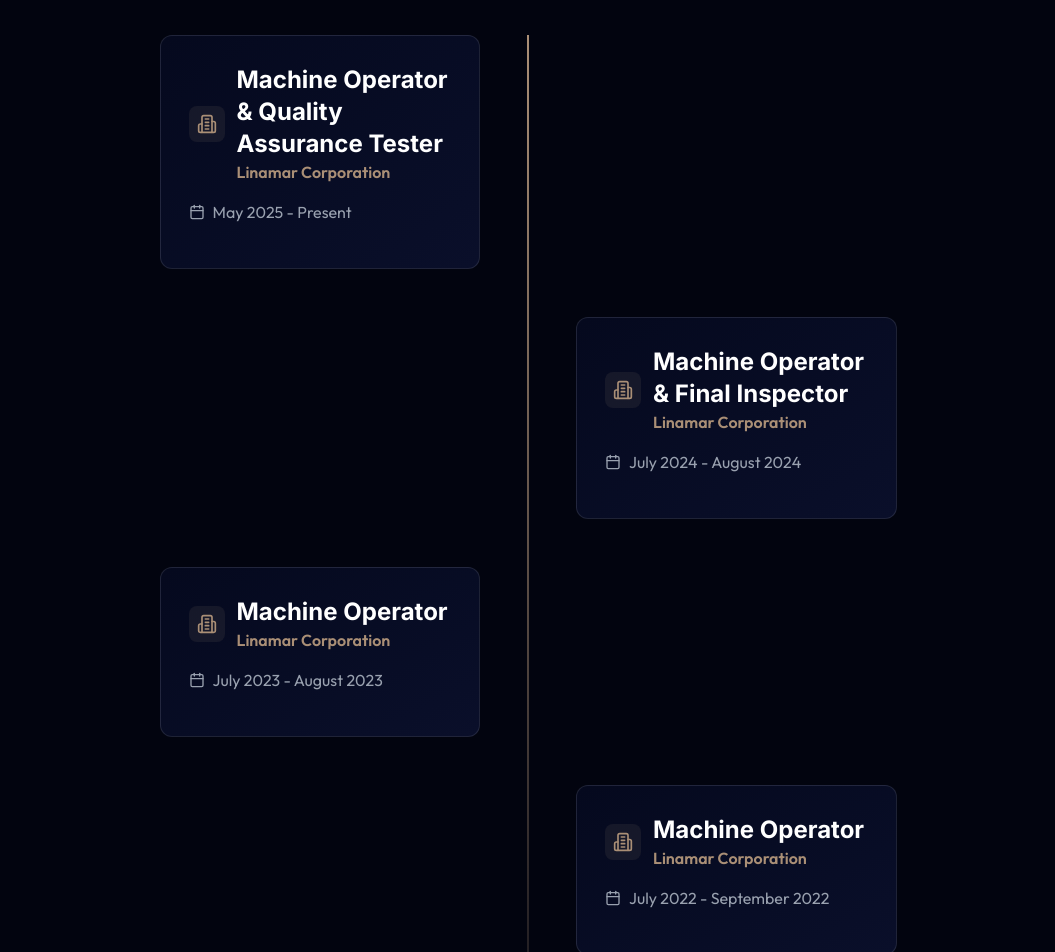
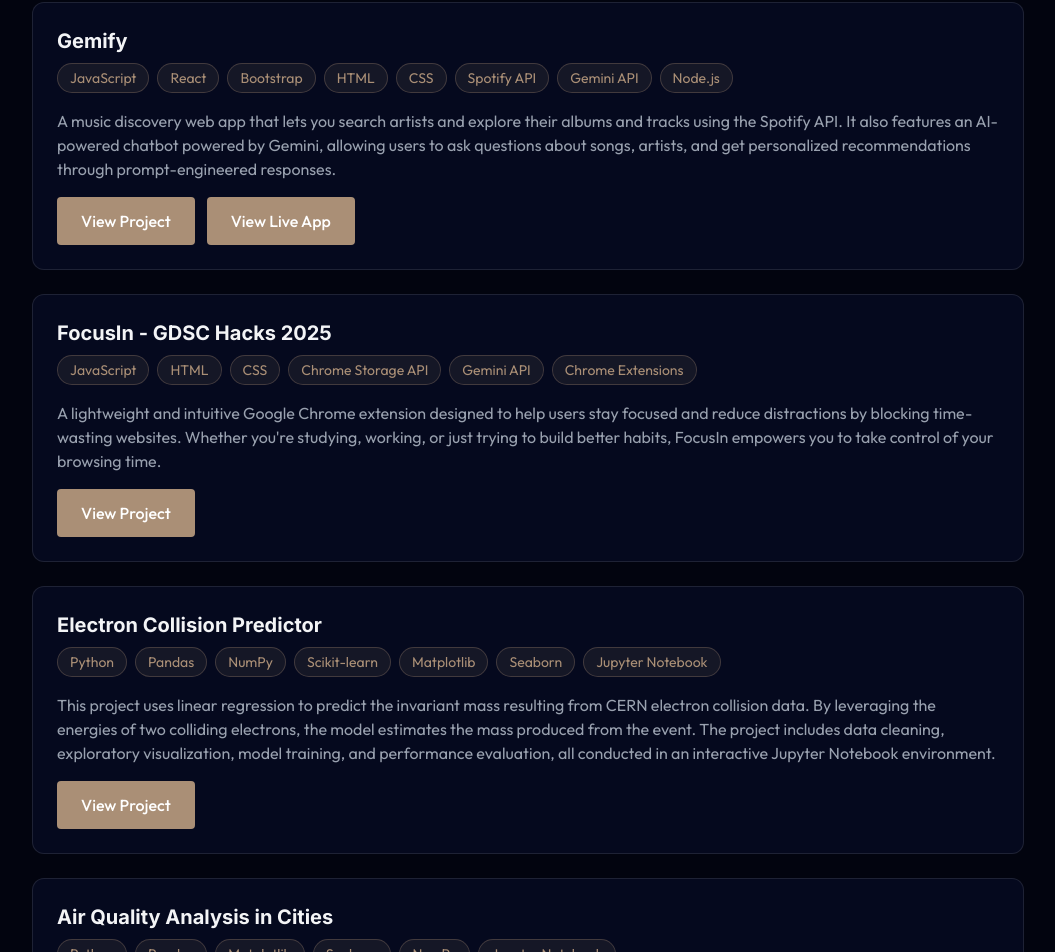
Before and after one commit to louisnguyenn/Louis-Personal-Portfolio, a React (Vite) app: page / in a window 1280 px wide. Shown: the part 2671-3623 px from the top of the page, without its empty margins (112-1167 px from the left). Built offline with nearby package versions, Linux system fonts and the light colour scheme.

Commit message:
completely remaking experience section

```diff
--- a/src/components/sections/About.jsx
+++ b/src/components/sections/About.jsx
@@ -102,7 +102,7 @@ export const About = () => {
               </p>
 
               <p className="text-gray-300 leading-relaxed text-sm sm:text-base">
-                I'm passionate about creating innovative web applications and exploring the intersection of technology and problem-solving. My experience spans from building full-stack applications with modern frameworks like React to developing Chrome extensions and conducting data analysis with Python.
+                I'm passionate about creating innovative web applications and exploring the intersection of technology and problem-solving.
               </p>
             </ScrollReveal>
           </div>
--- a/src/components/sections/Experience.jsx
+++ b/src/components/sections/Experience.jsx
@@ -1,189 +1,125 @@
 import { ScrollReveal } from '../ScrollReveal'
-import { Calendar, Building2 } from "lucide-react";
+import { ArrowRight, Github } from "lucide-react"
 
-const ExperienceCard = ({ date, title, company, index }) => {
-  const isLeft = index % 2 === 0;
+export const Experience = () => {
+  return (
+    <section id="experience" className="min-h-screen flex items-center justify-center py-12 sm:py-20 bg-[#02040F]">
+      <div className="max-w-5xl mx-auto px-4">
+        <ScrollReveal direction="up" distance={50} duration={0.8}>
+          <h2 className="text-5xl font-bold mb-4 text-white text-center">Work <span className="text-[#AA8F76]">Experience</span></h2>
+          <hr className="h-1 w-14 m-auto bg-white border-0" />
+        </ScrollReveal>
 
-  return (
-    <div className="relative mb-12 last:mb-0">
-      <div className="flex w-full items-start">
-        {/* Left side - Desktop */}
-        <div className="hidden lg:block w-1/2 pr-12">
-          {isLeft && (
-            <ScrollReveal direction="right" distance={50} duration={0.8} delay={index * 0.1}>
-              <div className="group relative bg-gradient-to-br from-[#05091e] to-[#0a0f2a] rounded-xl p-8 sm:p-7 border border-white/10 hover:border-[#AA8F76] transition-all duration-500 hover:-translate-y-2 hover:shadow-2xl hover:shadow-[#AA8F76]/20">
-                {/* Gradient overlay on hover */}
-                <div className="absolute inset-0 bg-gradient-to-r from-[#AA8F76]/5 to-transparent rounded-xl opacity-0 group-hover:opacity-100 transition-opacity duration-500"></div>
+        <ScrollReveal direction="up" distance={50} duration={0.8}>
+          <p className='text-center text-muted-foreground mb-12 mt-5 max-w-2xl mx-auto text-gray-400'>
+            My professional journey.
+          </p>
+        </ScrollReveal>
 
-                {/* Content */}
-                <div className="relative z-10">
-                  {/* Header with icons */}
-                  <div className="flex items-start justify-between mb-4">
-                    <div className="flex items-center space-x-3">
-                      <div className="p-2 bg-[#AA8F76]/10 rounded-lg group-hover:bg-[#AA8F76]/20 transition-colors duration-300">
-                        <Building2 size={20} className="text-[#AA8F76]" />
-                      </div>
-                      <div className="flex flex-col">
-                        <h3 className="text-xl sm:text-2xl font-bold text-white group-hover:text-[#AA8F76] transition-colors duration-300">
-                          {title}
-                        </h3>
-                        <span className="text-[#AA8F76] font-semibold text-sm sm:text-base">
-                          {company}
+        {/* project 1 */}
+        <ScrollReveal direction="up" distance={50} duration={0.8}>
+          <div className="grid grid-cols-1 gap-6 mb-6">
+            <div className="bg-[#05091e] relative p-6 rounded-xl border border-white/10 hover:-translate-y-1 hover:border-[#AA8F76] hover:shadow-2xl hover:shadow-[#AA8F76]/20 transition-all duration-300">
+              <h3 className="text-xl font-bold mb-2">Gemify</h3>
+
+              <div className="flex flex-wrap gap-2 mb-4">
+                {["JavaScript", "React", "Bootstrap", "HTML", "CSS", "Spotify API", "Gemini API", "Node.js"].map((tech, key) => (
+                  <span key={key} className="bg-[#AA8F76]/10 text-[#AA8F76] border border-[#AA8F76]/30 py-1 px-3 rounded-full text-sm hover:bg-blue-500/20 hover:shadow-[0_2px_8px_rgba(59,130,246,0.2)] transition duration-300">
+                    {tech}
                   </span>
-                      </div>
-                    </div>
+                ))}
               </div>
 
-                  {/* Date */}
-                  <div className="flex items-center space-x-2 mb-4">
-                    <Calendar size={16} className="text-gray-400" />
-                    <span className="text-gray-400 text-sm sm:text-base">{date}</span>
+              <p className="text-gray-400 mt-4 mb-4">
+                A music discovery web app that lets you search artists and explore their albums and tracks using the Spotify API.
+                It also features an AI-powered chatbot powered by Gemini, allowing users to ask questions about songs, artists,
+                and get personalized recommendations through prompt-engineered responses.
+              </p>
+
+              <div className="flex gap-3 items-center">
+                <a href="https://github.com/louisnguyenn/Gemify" target="_blank" className="bg-[#AA8F76] text-white py-3 px-6 rounded font-medium transition-all relative overflow-hidden hover:-translate-y-0.5 hover:bg-[#8A6F56] active:bg-white active:text-[#05091e]">View Project</a>
+                <a href="https://louisnguyenn.github.io/Gemify/" target="_blank" className="bg-[#AA8F76] text-white py-3 px-6 rounded font-medium transition-all relative overflow-hidden hover:-translate-y-0.5 hover:bg-[#8A6F56] active:bg-white active:text-[#05091e]">View Live App</a>
               </div>
             </div>
           </div>
         </ScrollReveal>
-          )}
+
+        {/* project 2*/}
+        <ScrollReveal direction="up" distance={50} duration={0.8}>
+          <div className="bg-[#05091e] relative p-6 rounded-xl border border-white/10 hover:-translate-y-1 hover:border-[#AA8F76] hover:shadow-2xl hover:shadow-[#AA8F76]/20 transition-all duration-300 mb-6">
+            <h3 className="text-xl font-bold mb-2">FocusIn - GDSC Hacks 2025</h3>
+
+            <div className="flex flex-wrap gap-2 mb-4">
+              {["JavaScript", "HTML", "CSS", "Chrome Storage API", "Gemini API", "Chrome Extensions"].map((tech, key) => (
+                <span key={key} className="bg-[#AA8F76]/10 text-[#AA8F76] border border-[#AA8F76]/30 py-1 px-3 rounded-full text-sm hover:bg-blue-500/20 hover:shadow-[0_2px_8px_rgba(59,130,246,0.2)] transition duration-300">
+                  {tech}
+                </span>
+              ))}
             </div>
 
-        {/* Right side - Desktop */}
-        <div className="hidden lg:block w-1/2 pl-12">
-          {!isLeft && (
-            <ScrollReveal direction="left" distance={50} duration={0.8} delay={index * 0.1}>
-              <div className="group relative bg-gradient-to-br from-[#05091e] to-[#0a0f2a] rounded-xl p-8 sm:p-7 border border-white/10 hover:border-[#AA8F76] transition-all duration-500 hover:-translate-y-2 hover:shadow-2xl hover:shadow-[#AA8F76]/20">
-                {/* Gradient overlay on hover */}
-                <div className="absolute inset-0 bg-gradient-to-r from-[#AA8F76]/5 to-transparent rounded-xl opacity-0 group-hover:opacity-100 transition-opacity duration-500"></div>
+            <p className="text-gray-400 mt-4 mb-4">
+              A lightweight and intuitive Google Chrome extension designed to help users stay focused and reduce distractions by
+              blocking time-wasting websites. Whether you're studying, working, or just trying to build better habits, FocusIn
+              empowers you to take control of your browsing time.
+            </p>
 
-                {/* Content */}
-                <div className="relative z-10">
-                  {/* Header with icons */}
-                  <div className="flex items-start justify-between mb-4">
-                    <div className="flex items-center space-x-3">
-                      <div className="p-2 bg-[#AA8F76]/10 rounded-lg group-hover:bg-[#AA8F76]/20 transition-colors duration-300">
-                        <Building2 size={20} className="text-[#AA8F76]" />
-                      </div>
-                      <div className="flex flex-col">
-                        <h3 className="text-xl sm:text-2xl font-bold text-white group-hover:text-[#AA8F76] transition-colors duration-300">
-                          {title}
-                        </h3>
-                        <span className="text-[#AA8F76] font-semibold text-sm sm:text-base">
-                          {company}
-                        </span>
-                      </div>
-                    </div>
-                  </div>
-
-                  {/* Date */}
-                  <div className="flex items-center space-x-2 mb-4">
-                    <Calendar size={16} className="text-gray-400" />
-                    <span className="text-gray-400 text-sm sm:text-base">{date}</span>
-                  </div>
+            <div className="flex justify-between items-center">
+              <a href="https://github.com/Wasay09/FocusIn" target="_blank" className="bg-[#AA8F76] text-white py-3 px-6 rounded font-medium transition-all relative overflow-hidden hover:-translate-y-0.5 hover:bg-[#8A6F56] active:bg-white active:text-[#05091e]">View Project</a>
             </div>
           </div>
         </ScrollReveal>
-          )}
+
+        {/* project 3 */}
+        <ScrollReveal direction="up" distance={50} duration={0.8}>
+          <div className="bg-[#05091e] relative p-6 rounded-xl border border-white/10 hover:-translate-y-1 hover:border-[#AA8F76] hover:shadow-2xl hover:shadow-[#AA8F76]/20 transition-all duration-300 mb-6">
+            <h3 className="text-xl font-bold mb-2">Electron Collision Predictor</h3>
+
+            <div className="flex flex-wrap gap-2 mb-4">
+              {["Python", "Pandas", "NumPy", "Scikit-learn", "Matplotlib", "Seaborn", "Jupyter Notebook"].map((tech, key) => (
+                <span key={key} className="bg-[#AA8F76]/10 text-[#AA8F76] border border-[#AA8F76]/30 py-1 px-3 rounded-full text-sm hover:bg-blue-500/20 hover:shadow-[0_2px_8px_rgba(59,130,246,0.2)] transition duration-300">
+                  {tech}
+                </span>
+              ))}
             </div>
 
-        {/* Mobile card - shows for all items */}
-        <div className="lg:hidden flex-1 ml-6">
-          <ScrollReveal direction="up" distance={50} duration={0.8} delay={index * 0.1}>
-            <div className="group relative bg-gradient-to-br from-[#05091e] to-[#0a0f2a] rounded-xl p-6 border border-white/10 hover:border-[#AA8F76] transition-all duration-500 hover:-translate-y-2 hover:shadow-2xl hover:shadow-[#AA8F76]/20">
-              {/* Gradient overlay on hover */}
-              <div className="absolute inset-0 bg-gradient-to-r from-[#AA8F76]/5 to-transparent rounded-xl opacity-0 group-hover:opacity-100 transition-opacity duration-500"></div>
+            <p className="text-gray-400 mt-4 mb-4">
+              This project uses linear regression to predict the invariant mass resulting from CERN electron collision data.
+              By leveraging the energies of two colliding electrons, the model estimates the mass produced from the event.
+              The project includes data cleaning, exploratory visualization, model training, and performance evaluation,
+              all conducted in an interactive Jupyter Notebook environment.
+            </p>
 
-              {/* Content */}
-              <div className="relative z-10">
-                {/* Header with icons */}
-                <div className="flex items-start justify-between mb-4">
-                  <div className="flex items-center space-x-3">
-                    <div className="p-2 bg-[#AA8F76]/10 rounded-lg group-hover:bg-[#AA8F76]/20 transition-colors duration-300">
-                      <Building2 size={20} className="text-[#AA8F76]" />
-                    </div>
-                    <div className="flex flex-col">
-                      <h3 className="text-lg font-bold text-white group-hover:text-[#AA8F76] transition-colors duration-300">
-                        {title}
-                      </h3>
-                      <span className="text-[#AA8F76] font-semibold text-sm">
-                        {company}
-                      </span>
+            <div className="flex justify-between items-center">
+              <a href="https://github.com/louisnguyenn/Electron_Collision_Predictor" target="_blank" className="bg-[#AA8F76] text-white py-3 px-6 rounded font-medium transition-all relative overflow-hidden hover:-translate-y-0.5 hover:bg-[#8A6F56] active:bg-white active:text-[#05091e]">View Project</a>
             </div>
           </div>
+        </ScrollReveal>
+
+        {/* project 4 */}
+        <ScrollReveal direction="up" distance={50} duration={0.8}>
+          <div className="bg-[#05091e] relative p-6 rounded-xl border border-white/10 hover:-translate-y-1 hover:border-[#AA8F76] hover:shadow-2xl hover:shadow-[#AA8F76]/20 transition-all duration-300 mb-6">
+            <h3 className="text-xl font-bold mb-2">Air Quality Analysis in Cities</h3>
+
+            <div className="flex flex-wrap gap-2 mb-4">
+              {["Python", "Pandas", "Matplotlib", "Seaborn", "NumPy", "Jupyter Notebook"].map((tech, key) => (
+                <span key={key} className="bg-[#AA8F76]/10 text-[#AA8F76] border border-[#AA8F76]/30 py-1 px-3 rounded-full text-sm hover:bg-blue-500/20 hover:shadow-[0_2px_8px_rgba(59,130,246,0.2)] transition duration-300">
+                  {tech}
+                </span>
+              ))}
             </div>
 
-                {/* Date */}
-                <div className="flex items-center space-x-2 mb-4">
-                  <Calendar size={16} className="text-gray-400" />
-                  <span className="text-gray-400 text-sm">{date}</span>
-                </div>
+            <p className="text-gray-400 mt-4 mb-4">
+              This project focuses on examining air quality metrics across different cities, using Python to uncover patterns
+              in environmental data and assess urban air pollution levels, Pandas and NumPy for data manipulation, Matplotlib and Seaborn
+              for data visualizations, and Jupyter Notebook for a nice and clean summary of key findings.
+            </p>
+
+            <div className="flex justify-between items-center">
+              <a href="https://github.com/louisnguyenn/Global_Air_Quality_Data_Analysis" target="_blank" className="bg-[#AA8F76] text-white py-3 px-6 rounded font-medium transition-all relative overflow-hidden hover:-translate-y-0.5 hover:bg-[#8A6F56] active:bg-white active:text-[#05091e]">View Project</a>
             </div>
           </div>
         </ScrollReveal>
       </div>
-      </div>
-    </div>
-  );
-};
-
-export const Experience = () => {
-  const experiences = [
-    {
-      date: "May 2025 - Present",
-      title: "Machine Operator & Quality Assurance Tester",
-      company: "Linamar Corporation",
-    },
-    {
-      date: "July 2024 - August 2024",
-      title: "Machine Operator & Final Inspector",
-      company: "Linamar Corporation",
-    },
-    {
-      date: "July 2023 - August 2023",
-      title: "Machine Operator",
-      company: "Linamar Corporation",
-    },
-    {
-      date: "July 2022 - September 2022",
-      title: "Machine Operator",
-      company: "Linamar Corporation",
-    }
-  ];
-
-  return (
-    <section id="experience" className="min-h-screen flex items-center justify-center py-12 sm:py-20 bg-[#02040F]">
-      <div className="max-w-8xl mx-auto px-4 sm:px-6">
-        <ScrollReveal direction="up" distance={50} duration={0.8}>
-          <h2 className="text-3xl sm:text-4xl lg:text-5xl font-bold mb-4 text-white text-center">
-            Work <span className="text-[#AA8F76]">Experience</span>
-          </h2>
-          <hr className="h-1 w-14 m-auto bg-white border-0" />
-        </ScrollReveal>
-
-        <ScrollReveal direction="up" distance={50} duration={0.8}>
-          <p className='text-center text-gray-400 mb-12 mt-5 max-w-2xl mx-auto text-sm sm:text-base'>
-            My professional journey and key milestones.
-          </p>
-        </ScrollReveal>
-
-        {/* Timeline */}
-        <div className="relative">
-          {/* Single continuous timeline line for desktop */}
-          <div className="absolute left-1/2 top-0 w-0.5 h-full bg-gradient-to-b from-[#AA8F76] to-[#AA8F76]/20 transform -translate-x-1/2 z-0 hidden lg:block"></div>
-
-          {/* Single continuous timeline line for mobile */}
-          <div className="absolute left-8 top-0 w-0.5 h-full bg-gradient-to-b from-[#AA8F76] to-[#AA8F76]/20 transform -translate-x-1/2 z-0 lg:hidden"></div>
-
-          {experiences.map((exp, index) => (
-            <ExperienceCard
-              key={index}
-              date={exp.date}
-              title={exp.title}
-              company={exp.company}
-              description={exp.description}
-              index={index}
-              isLast={index === experiences.length - 1}
-            />
-          ))}
-        </div>
-      </div>
     </section>
   );
 };
```
Lines whose indentation alone changed are shown as unchanged.
